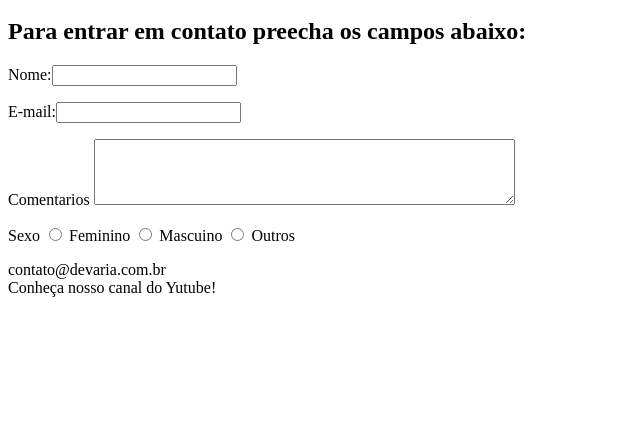
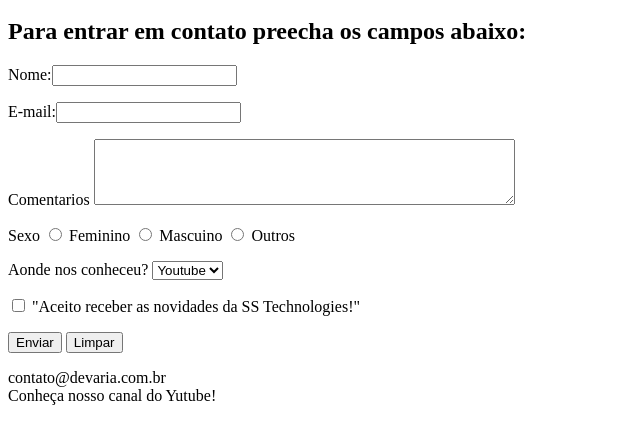
Before and after one commit to Sergio-Sena/Mini-Devaria, a plain HTML site: page FaleConosco.html in a window 1280 px wide. Shown: the part 136-580 px from the top of the page, without its empty margins (0-642 px from the left). Drawn offline with Linux system fonts and the light colour scheme.

Commit message:
Update form

```diff
--- a/FaleConosco.html
+++ b/FaleConosco.html
@@ -35,6 +35,24 @@
                 <input type="radio" name="sexo" /> <label>Mascuino</label>
                 <input type="radio" name="sexo" /> <label>Outros</label>
             </p>
+            <p>
+                <label>Aonde nos conheceu? </label>
+                <select name="Connheceu">
+                    <option selected>Youtube</option>
+                    <option>Google</option>
+                    <option>Amigos</option>
+                    <option>Outros</option>
+                </select>
+            </p>
+            <p>
+                <input type="checkbox" name="Aceite">
+                <label> "Aceito receber as novidades da SS Technologies!"</label>
+            </p>
+            <P>
+                <input type="submit" name="Enviar" value="Enviar" />
+                <input type="reset" name="Limpar" value="Limpar" />
+            </P>
+
         </form>
     </main>
 </body>
```
